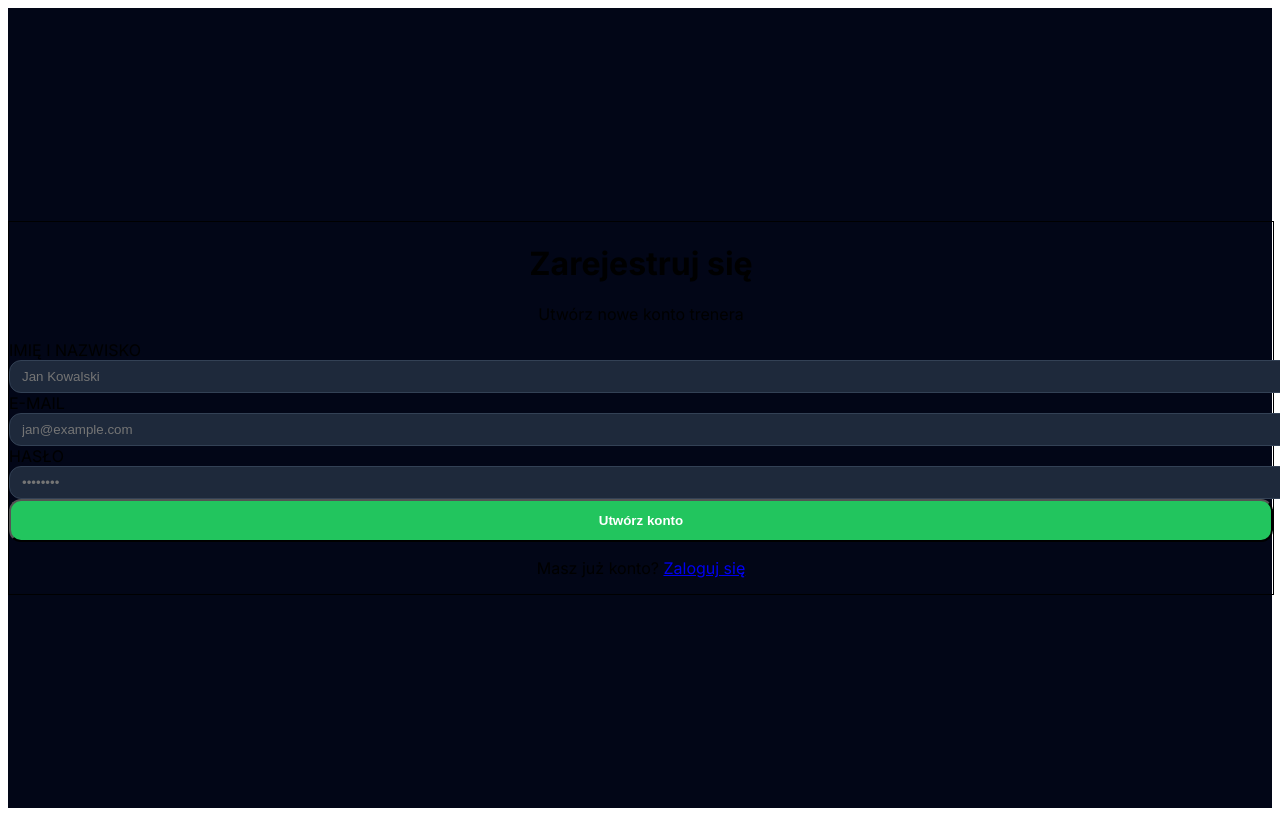
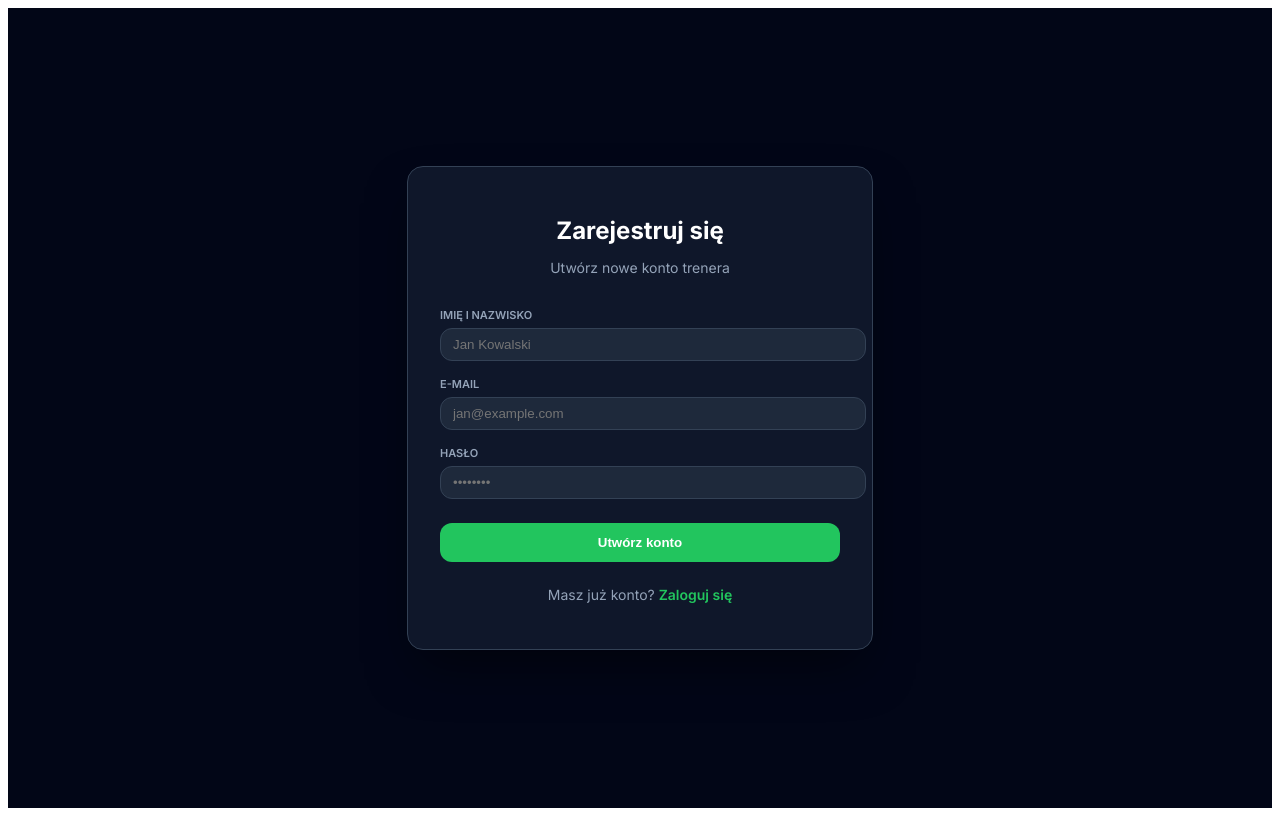
Before and after one commit to alexkey185/Aplikacja-trenera-pi-karskiego, a Next.js app: page /auth/sign-up in a window 1280 px wide. Built offline with nearby package versions, Linux system fonts and the light colour scheme.

Commit message:
Fix: inline styles dla formularza rejestracji (finał)

```diff
--- a/app/auth/sign-up/page.tsx
+++ b/app/auth/sign-up/page.tsx
@@ -2,57 +2,105 @@ import Link from 'next/link';
 
 export default function SignUpPage() {
   return (
-    <div className="bg-slate-900 border border-slate-700 rounded-3xl p-8 w-full max-w-md mx-auto">
-      <div className="text-center mb-8">
-        <h1 className="text-2xl font-bold text-white mb-2">Zarejestruj się</h1>
-        <p className="text-sm text-slate-400">Utwórz nowe konto trenera</p>
+    <div style={{
+      width: '100%',
+      maxWidth: '400px',
+      backgroundColor: '#0f172a',
+      border: '1px solid #334155',
+      borderRadius: '16px',
+      padding: '32px',
+      color: '#ffffff',
+      margin: '40px auto',
+      boxShadow: '0 25px 50px -12px rgba(0, 0, 0, 0.5)'
+    }}>
+      <div style={{ textAlign: 'center', marginBottom: '32px' }}>
+        <h1 style={{ fontSize: '24px', fontWeight: 'bold', marginBottom: '8px', color: '#ffffff' }}>
+          Zarejestruj się
+        </h1>
+        <p style={{ fontSize: '14px', color: '#94a3b8' }}>
+          Utwórz nowe konto trenera
+        </p>
       </div>
 
-      <form className="space-y-4">
+      <form style={{ display: 'flex', flexDirection: 'column', gap: '16px' }}>
         <div>
-          <label className="block text-xs font-semibold text-slate-400 uppercase tracking-wider mb-1.5">
+          <label style={{ display: 'block', fontSize: '11px', fontWeight: '600', color: '#94a3b8', textTransform: 'uppercase', marginBottom: '6px' }}>
             Imię i nazwisko
           </label>
           <input
             type="text"
             placeholder="Jan Kowalski"
-            className="w-full bg-slate-800 border border-slate-700 rounded-xl px-4 py-3 text-white outline-none focus:border-green-400"
+            style={{
+              width: '100%',
+              backgroundColor: '#1e293b',
+              border: '1px solid #334155',
+              borderRadius: '8px',
+              padding: '12px',
+              color: '#ffffff',
+              outline: 'none',
+            }}
           />
         </div>
 
         <div>
-          <label className="block text-xs font-semibold text-slate-400 uppercase tracking-wider mb-1.5">
+          <label style={{ display: 'block', fontSize: '11px', fontWeight: '600', color: '#94a3b8', textTransform: 'uppercase', marginBottom: '6px' }}>
             E-mail
           </label>
           <input
             type="email"
             placeholder="jan@example.com"
-            className="w-full bg-slate-800 border border-slate-700 rounded-xl px-4 py-3 text-white outline-none focus:border-green-400"
+            style={{
+              width: '100%',
+              backgroundColor: '#1e293b',
+              border: '1px solid #334155',
+              borderRadius: '8px',
+              padding: '12px',
+              color: '#ffffff',
+              outline: 'none',
+            }}
           />
         </div>
 
         <div>
-          <label className="block text-xs font-semibold text-slate-400 uppercase tracking-wider mb-1.5">
+          <label style={{ display: 'block', fontSize: '11px', fontWeight: '600', color: '#94a3b8', textTransform: 'uppercase', marginBottom: '6px' }}>
             Hasło
           </label>
           <input
             type="password"
             placeholder="••••••••"
-            className="w-full bg-slate-800 border border-slate-700 rounded-xl px-4 py-3 text-white outline-none focus:border-green-400"
+            style={{
+              width: '100%',
+              backgroundColor: '#1e293b',
+              border: '1px solid #334155',
+              borderRadius: '8px',
+              padding: '12px',
+              color: '#ffffff',
+              outline: 'none',
+            }}
           />
         </div>
 
         <button
           type="submit"
-          className="w-full bg-green-500 hover:bg-green-600 text-white font-bold py-3.5 rounded-xl transition-all mt-6"
+          style={{
+            width: '100%',
+            backgroundColor: '#22c55e',
+            color: '#ffffff',
+            fontWeight: 'bold',
+            padding: '14px',
+            borderRadius: '8px',
+            border: 'none',
+            cursor: 'pointer',
+            marginTop: '8px',
+          }}
         >
           Utwórz konto
         </button>
       </form>
 
-      <p className="text-center text-sm text-slate-400 mt-6">
+      <p style={{ textAlign: 'center', fontSize: '14px', color: '#94a3b8', marginTop: '24px' }}>
         Masz już konto?{' '}
-        <Link href="/auth/login" className="text-green-400 hover:text-green-300 font-semibold">
+        <Link href="/auth/login" style={{ color: '#22c55e', fontWeight: '600', textDecoration: 'none' }}>
           Zaloguj się
         </Link>
       </p>
```
